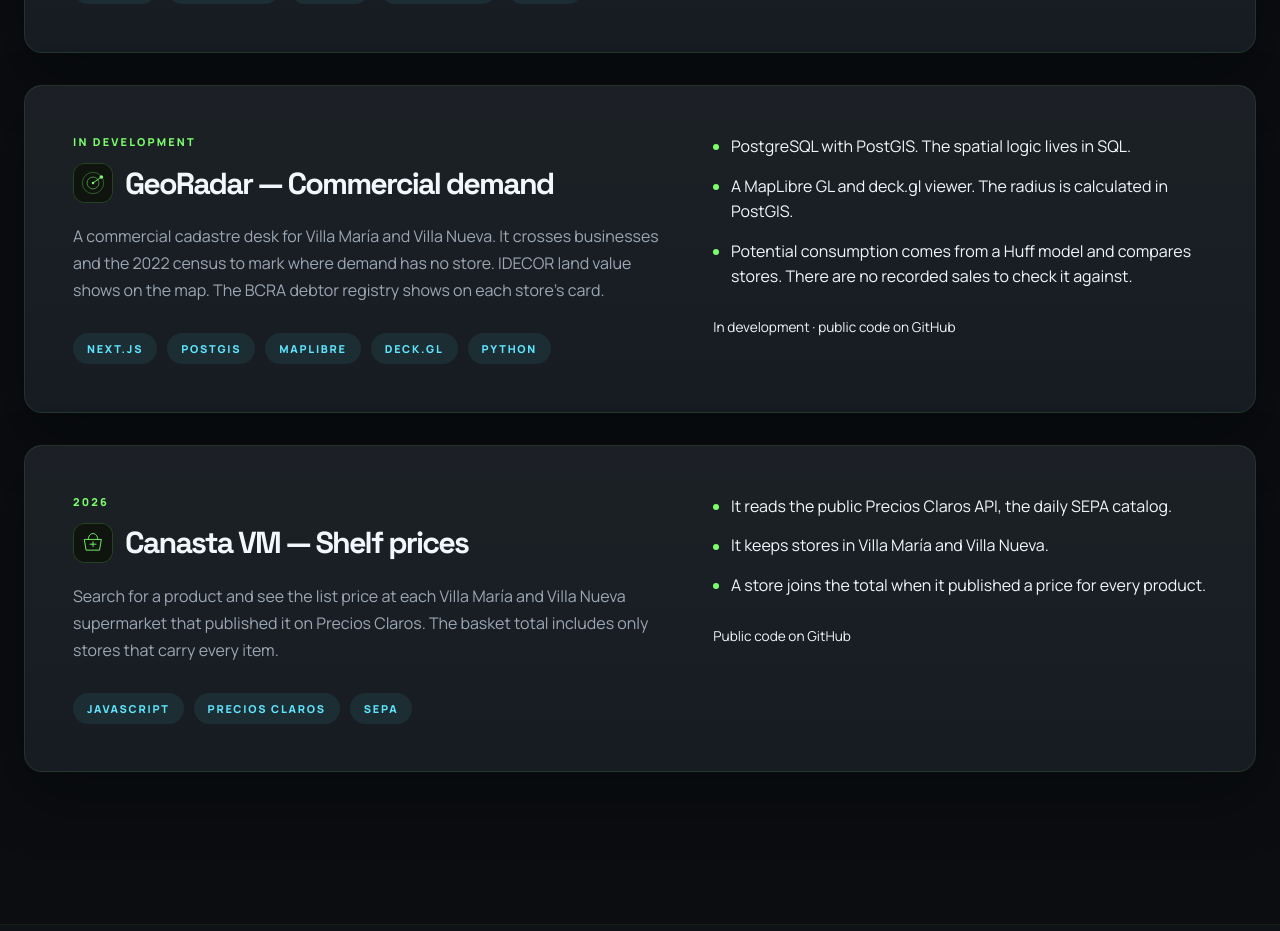
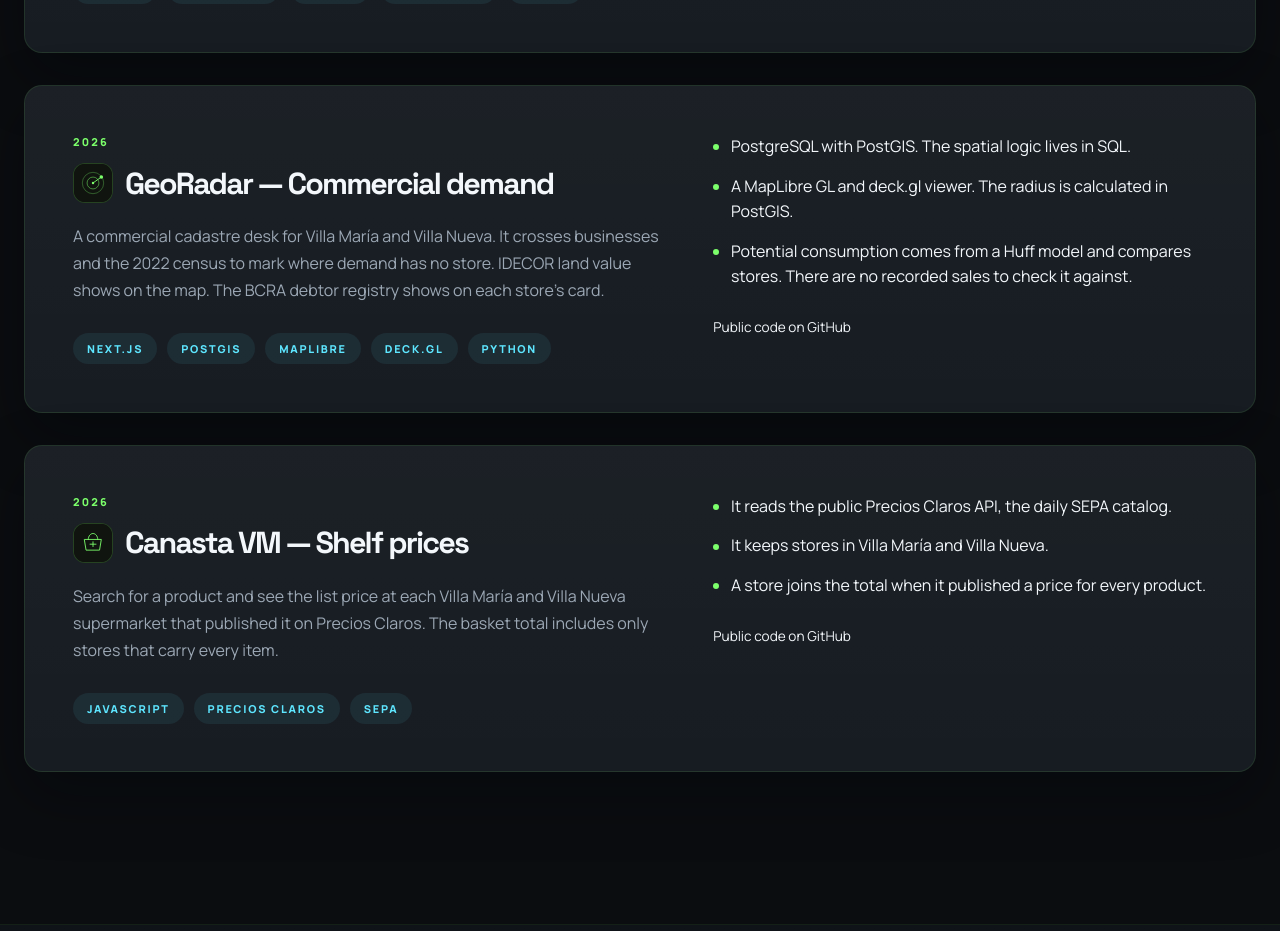
Before and after one commit to ezeGallardoo/portafolio, a Next.js app: page /en in a window 1280 px wide. Shown: the part 1620-2551 px from the top of the page. Built offline with nearby package versions, Linux system fonts and the light colour scheme.

Commit message:
fix: stop marking GeoRadar as in development

```diff
--- a/data/site-content.ts
+++ b/data/site-content.ts
@@ -191,7 +191,7 @@ export const siteContentByLocale: Record<Locale, SiteContent> = {
         },
         {
           title: "GeoRadar — Demanda comercial",
-          period: "En desarrollo",
+          period: "2026",
           text: "Mesa de catastro para Villa María y Villa Nueva. Cruza comercios y el censo 2022 para marcar dónde hay demanda sin local. El suelo de IDECOR se ve en el mapa. La Central de Deudores del BCRA figura en la ficha de cada local.",
           highlights: [
             "PostgreSQL con PostGIS. La lógica espacial vive en SQL.",
@@ -199,7 +199,7 @@ export const siteContentByLocale: Record<Locale, SiteContent> = {
             "El consumo potencial sale de un modelo de Huff y compara locales. No hay ventas cargadas para contrastarlo.",
           ],
           tags: ["Next.js", "PostGIS", "MapLibre", "deck.gl", "Python"],
-          note: "En desarrollo · código público en GitHub",
+          note: "Código público en GitHub",
           href: "https://github.com/ezeGallardoo/geoecon-vm",
           image: {
             src: "/images/projects/georadar-map.svg",
@@ -365,7 +365,7 @@ export const siteContentByLocale: Record<Locale, SiteContent> = {
         },
         {
           title: "GeoRadar — Commercial demand",
-          period: "In development",
+          period: "2026",
           text: "A commercial cadastre desk for Villa María and Villa Nueva. It crosses businesses and the 2022 census to mark where demand has no store. IDECOR land value shows on the map. The BCRA debtor registry shows on each store's card.",
           highlights: [
             "PostgreSQL with PostGIS. The spatial logic lives in SQL.",
@@ -373,7 +373,7 @@ export const siteContentByLocale: Record<Locale, SiteContent> = {
             "Potential consumption comes from a Huff model and compares stores. There are no recorded sales to check it against.",
           ],
           tags: ["Next.js", "PostGIS", "MapLibre", "deck.gl", "Python"],
-          note: "In development · public code on GitHub",
+          note: "Public code on GitHub",
           href: "https://github.com/ezeGallardoo/geoecon-vm",
           image: {
             src: "/images/projects/georadar-map.svg",
```
